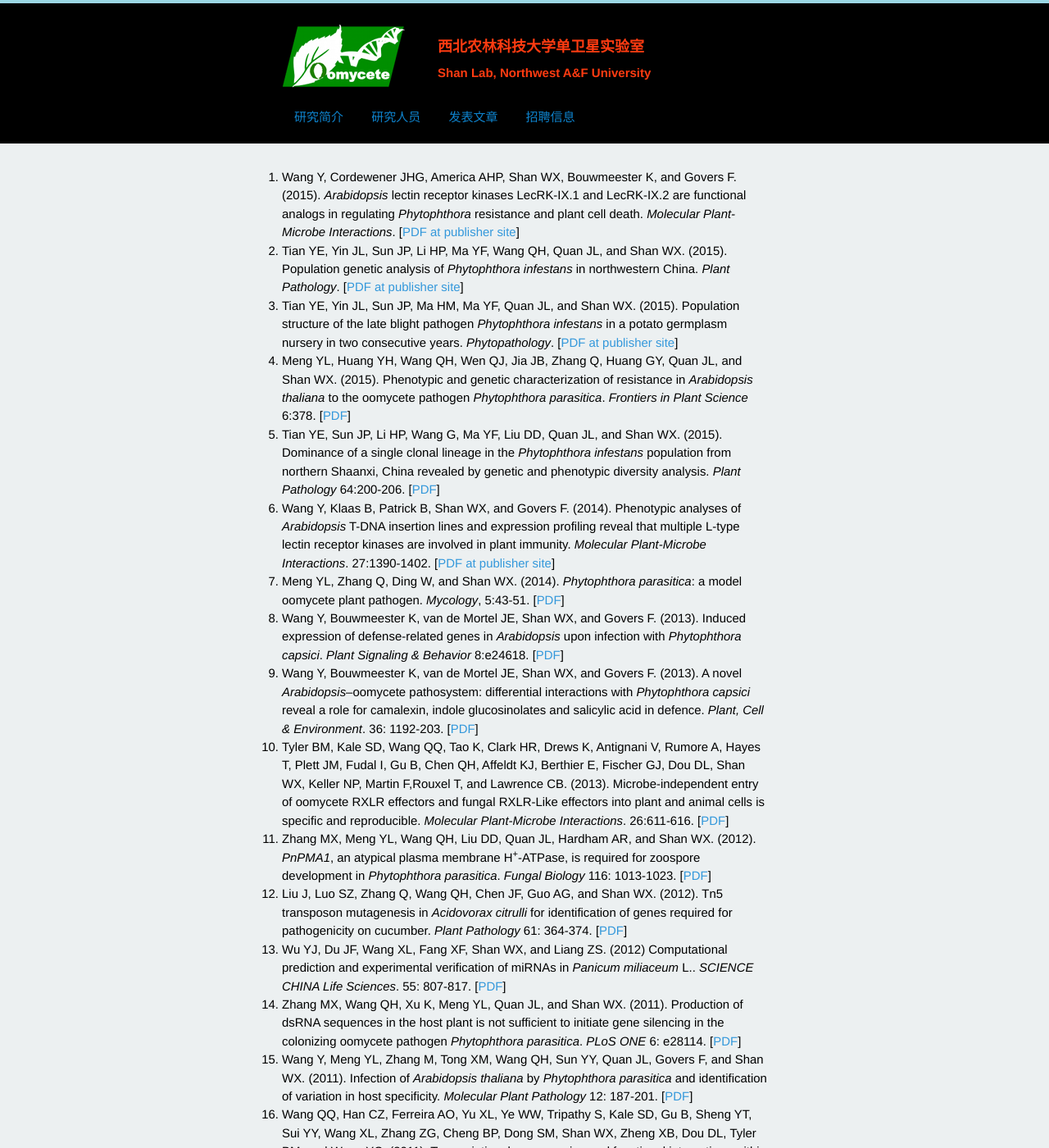
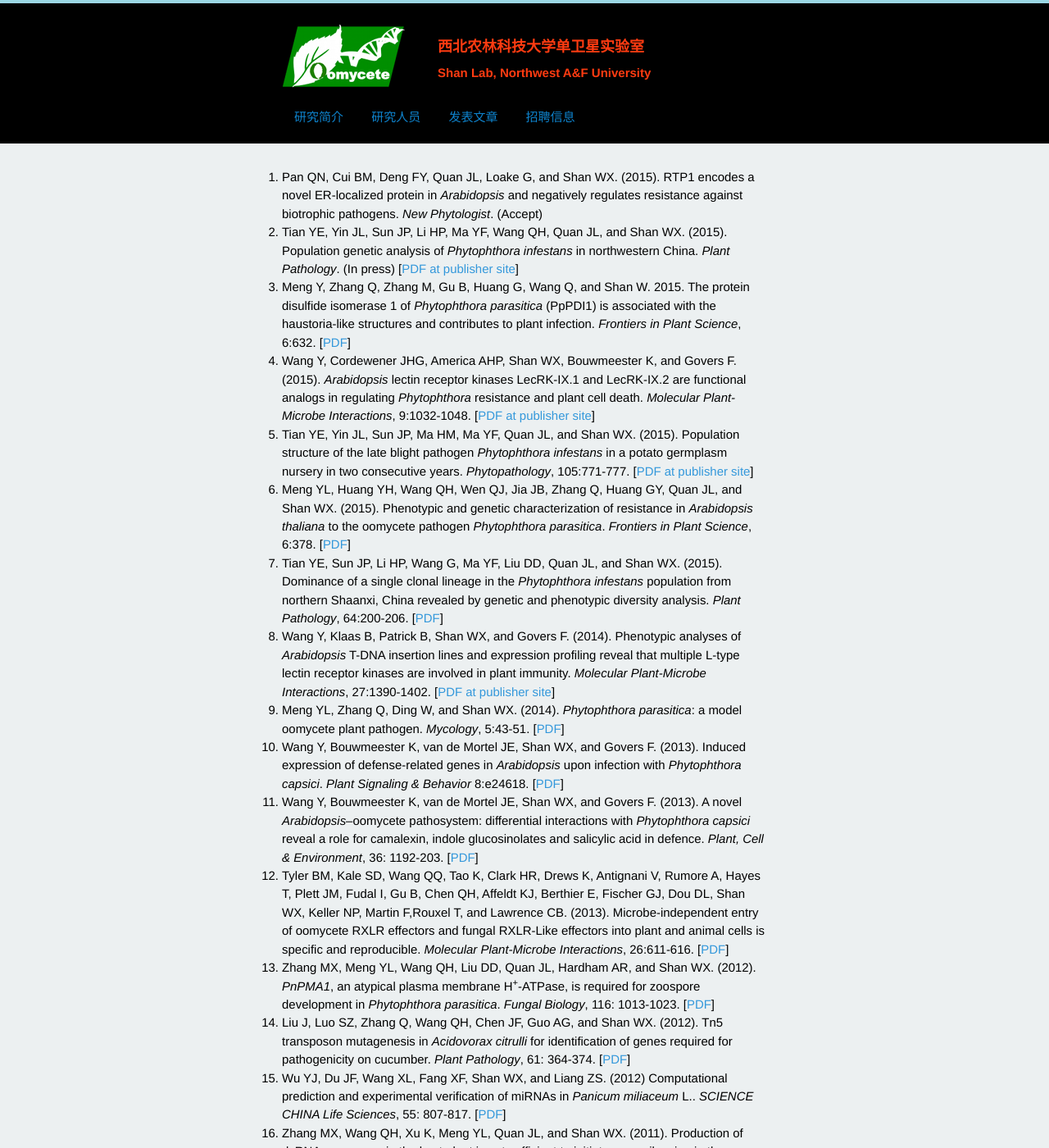
Before and after one commit to shanclub2/shanlab, a Jekyll site: the page built from publication.html, in a window 1280 px wide and 1400 px high. Shown: the whole window at 82% size. Built offline with Jekyll 4.4.1, drawn with Linux system fonts in a browser that asks for light colours; Markdown is read by kramdown in place of the engine named in the settings; a script that is not in the unit is left out; some of the changed text lies outside the part shown.

Commit message:
update pub

```diff
--- a/publication.html
+++ b/publication.html
@@ -11,27 +11,36 @@ title: 单卫星实验室
 <ol>
 
 <li>
-Wang Y, Cordewener JHG, America AHP, Shan WX, Bouwmeester K, and Govers F. (2015). <i>Arabidopsis</i> lectin receptor kinases LecRK-IX.1 and LecRK-IX.2 are functional analogs in regulating <i>Phytophthora</i> resistance and plant cell death. <i>Molecular Plant-Microbe Interactions</i>. [<a href="http://apsjournals.apsnet.org/doi/pdf/10.1094/MPMI-02-15-0025-R">PDF at publisher site</a>]
+Pan QN, Cui BM, Deng FY, Quan JL, Loake G, and Shan WX. (2015). RTP1 encodes a novel ER-localized protein in <i>Arabidopsis</i> and negatively regulates resistance against biotrophic pathogens. <i>New Phytologist</i>. (Accept)
+
 </li>
 
 <li>
-Tian YE, Yin JL, Sun JP, Li HP, Ma YF, Wang QH, Quan JL, and Shan WX. (2015). Population genetic analysis of <i>Phytophthora infestans</i> in northwestern China. <i>Plant Pathology</i>. [<a href="http://onlinelibrary.wiley.com/doi/10.1111/ppa.12392/pdf">PDF at publisher site</a>]
+Tian YE, Yin JL, Sun JP, Li HP, Ma YF, Wang QH, Quan JL, and Shan WX. (2015). Population genetic analysis of <i>Phytophthora infestans</i> in northwestern China. <i>Plant Pathology</i>. (In press) [<a href="http://onlinelibrary.wiley.com/doi/10.1111/ppa.12392/pdf">PDF at publisher site</a>]
 </li>
 
 <li>
-Tian YE, Yin JL, Sun JP, Ma HM, Ma YF, Quan JL, and Shan WX. (2015). Population structure of the late blight pathogen <i>Phytophthora infestans</i> in a potato germplasm nursery in two consecutive years. <i>Phytopathology</i>. [<a href="http://apsjournals.apsnet.org/doi/pdf/10.1094/PHYTO-03-14-0073-R">PDF at publisher site</a>]
+Meng Y, Zhang Q, Zhang M, Gu B, Huang G, Wang Q, and Shan W. 2015. The protein disulfide isomerase 1 of <i>Phytophthora parasitica</i> (PpPDI1) is associated with the haustoria-like structures and contributes to plant infection. <i>Frontiers in Plant Science</i>, 6:632. [<a href="/pdf/ylmeng2015b.pdf">PDF</a>]
 </li>
 
 <li>
-Meng YL, Huang YH, Wang QH, Wen QJ, Jia JB, Zhang Q, Huang GY, Quan JL, and Shan WX. (2015). Phenotypic and genetic characterization of resistance in <i>Arabidopsis thaliana</i> to the oomycete pathogen <i>Phytophthora parasitica</i>. <i>Frontiers in Plant Science</i> 6:378. [<a href="/pdf/ymeng2015.pdf">PDF</a>]
+Wang Y, Cordewener JHG, America AHP, Shan WX, Bouwmeester K, and Govers F. (2015). <i>Arabidopsis</i> lectin receptor kinases LecRK-IX.1 and LecRK-IX.2 are functional analogs in regulating <i>Phytophthora</i> resistance and plant cell death. <i>Molecular Plant-Microbe Interactions</i>, 9:1032-1048. [<a href="http://apsjournals.apsnet.org/doi/pdf/10.1094/MPMI-02-15-0025-R">PDF at publisher site</a>]
 </li>
 
 <li>
-Tian YE, Sun JP, Li HP, Wang G, Ma YF, Liu DD, Quan JL, and Shan WX. (2015). Dominance of a single clonal lineage in the <i>Phytophthora infestans</i> population from northern Shaanxi, China revealed by genetic and phenotypic diversity analysis. <i>Plant Pathology</i> 64:200-206. [<a href="/pdf/yetian2015.pdf">PDF</a>]
+Tian YE, Yin JL, Sun JP, Ma HM, Ma YF, Quan JL, and Shan WX. (2015). Population structure of the late blight pathogen <i>Phytophthora infestans</i> in a potato germplasm nursery in two consecutive years. <i>Phytopathology</i>, 105:771-777. [<a href="http://apsjournals.apsnet.org/doi/pdf/10.1094/PHYTO-03-14-0073-R">PDF at publisher site</a>]
 </li>
 
 <li>
-Wang Y, Klaas B, Patrick B, Shan WX, and Govers F. (2014). Phenotypic analyses of <i>Arabidopsis</i> T-DNA insertion lines and expression profiling reveal that multiple L-type lectin receptor kinases are involved in plant immunity. <i>Molecular Plant-Microbe Interactions</i>. 27:1390-1402. [<a href="http://apsjournals.apsnet.org/doi/pdf/10.1094/MPMI-06-14-0191-R">PDF at publisher site</a>]
+Meng YL, Huang YH, Wang QH, Wen QJ, Jia JB, Zhang Q, Huang GY, Quan JL, and Shan WX. (2015). Phenotypic and genetic characterization of resistance in <i>Arabidopsis thaliana</i> to the oomycete pathogen <i>Phytophthora parasitica</i>. <i>Frontiers in Plant Science</i>, 6:378. [<a href="/pdf/ylmeng2015a.pdf">PDF</a>]
+</li>
+
+<li>
+Tian YE, Sun JP, Li HP, Wang G, Ma YF, Liu DD, Quan JL, and Shan WX. (2015). Dominance of a single clonal lineage in the <i>Phytophthora infestans</i> population from northern Shaanxi, China revealed by genetic and phenotypic diversity analysis. <i>Plant Pathology</i>, 64:200-206. [<a href="/pdf/yetian2015.pdf">PDF</a>]
+</li>
+
+<li>
+Wang Y, Klaas B, Patrick B, Shan WX, and Govers F. (2014). Phenotypic analyses of <i>Arabidopsis</i> T-DNA insertion lines and expression profiling reveal that multiple L-type lectin receptor kinases are involved in plant immunity. <i>Molecular Plant-Microbe Interactions</i>, 27:1390-1402. [<a href="http://apsjournals.apsnet.org/doi/pdf/10.1094/MPMI-06-14-0191-R">PDF at publisher site</a>]
 </li>
 
 <li>
@@ -43,86 +52,85 @@ Wang Y, Bouwmeester K, van de Mortel JE, Shan WX, and Govers F. (2013). Induced
 </li>
 
 <li>
-Wang Y, Bouwmeester K, van de Mortel JE, Shan WX, and Govers F. (2013). A novel <i>Arabidopsis</i>–oomycete pathosystem: differential interactions with <i>Phytophthora capsici</i> reveal a role for camalexin, indole glucosinolates and salicylic acid in defence. <i>Plant, Cell & Environment</i>. 36: 1192-203. [<a href="/pdf/ywang2013a.pdf">PDF</a>]
+Wang Y, Bouwmeester K, van de Mortel JE, Shan WX, and Govers F. (2013). A novel <i>Arabidopsis</i>–oomycete pathosystem: differential interactions with <i>Phytophthora capsici</i> reveal a role for camalexin, indole glucosinolates and salicylic acid in defence. <i>Plant, Cell & Environment</i>, 36: 1192-203. [<a href="/pdf/ywang2013a.pdf">PDF</a>]
 </li>
 
 <li>
-Tyler BM, Kale SD, Wang QQ, Tao K, Clark HR, Drews K, Antignani V, Rumore A, Hayes T, Plett JM, Fudal I, Gu B, Chen QH, Affeldt KJ, Berthier E, Fischer GJ, Dou DL, Shan WX, Keller NP, Martin F,Rouxel T, and Lawrence CB. (2013). Microbe-independent entry of oomycete RXLR effectors and fungal RXLR-Like effectors into plant and animal cells is specific and reproducible. <i>Molecular Plant-Microbe Interactions</i>.  26:611-616. [<a href="/pdf/bmtyler2013.pdf">PDF</a>]
+Tyler BM, Kale SD, Wang QQ, Tao K, Clark HR, Drews K, Antignani V, Rumore A, Hayes T, Plett JM, Fudal I, Gu B, Chen QH, Affeldt KJ, Berthier E, Fischer GJ, Dou DL, Shan WX, Keller NP, Martin F,Rouxel T, and Lawrence CB. (2013). Microbe-independent entry of oomycete RXLR effectors and fungal RXLR-Like effectors into plant and animal cells is specific and reproducible. <i>Molecular Plant-Microbe Interactions</i>, 26:611-616. [<a href="/pdf/bmtyler2013.pdf">PDF</a>]
 </li>
 
 <li>
-Zhang MX, Meng YL, Wang QH, Liu DD, Quan JL, Hardham AR, and Shan WX. (2012). <i>PnPMA1</i>, an atypical plasma membrane H<sup>+</sup>-ATPase, is required for zoospore development in <i>Phytophthora parasitica</i>. <i>Fungal Biology</i> 116: 1013-1023. [<a href="/pdf/mxzhang2012.pdf">PDF</a>]
+Zhang MX, Meng YL, Wang QH, Liu DD, Quan JL, Hardham AR, and Shan WX. (2012). <i>PnPMA1</i>, an atypical plasma membrane H<sup>+</sup>-ATPase, is required for zoospore development in <i>Phytophthora parasitica</i>. <i>Fungal Biology</i>, 116: 1013-1023. [<a href="/pdf/mxzhang2012.pdf">PDF</a>]
 </li>
 
 <li>
-Liu J, Luo SZ, Zhang Q, Wang QH, Chen JF, Guo AG, and Shan WX. (2012). Tn5 transposon mutagenesis in <i>Acidovorax citrulli</i> for identification of genes required for pathogenicity on cucumber. <i>Plant Pathology</i> 61: 364-374. [<a href="/pdf/jliu2012.pdf">PDF</a>]
+Liu J, Luo SZ, Zhang Q, Wang QH, Chen JF, Guo AG, and Shan WX. (2012). Tn5 transposon mutagenesis in <i>Acidovorax citrulli</i> for identification of genes required for pathogenicity on cucumber. <i>Plant Pathology</i>, 61: 364-374. [<a href="/pdf/jliu2012.pdf">PDF</a>]
+</li>
+
+<li>
+Wu YJ, Du JF, Wang XL, Fang XF, Shan WX, and Liang ZS. (2012) Computational prediction and experimental verification of miRNAs in <i>Panicum miliaceum</i> L.. <i>SCIENCE CHINA Life Sciences</i>, 55: 807-817. [<a href="/pdf/yjwu2012.pdf">PDF</a>]
 </li>
 
 
 <li>
-Wu YJ, Du JF, Wang XL, Fang XF, Shan WX, and Liang ZS. (2012) Computational prediction and experimental verification of miRNAs in <i>Panicum miliaceum</i> L.. <i>SCIENCE CHINA Life Sciences</i>. 55: 807-817. [<a href="/pdf/yjwu2012.pdf">PDF</a>]
-</li>
-
-
-<li>
-Zhang MX, Wang QH, Xu K, Meng YL, Quan JL, and Shan WX. (2011). Production of dsRNA sequences in the host plant is not sufficient to initiate gene silencing in the colonizing oomycete pathogen <i>Phytophthora parasitica</i>. <i>PLoS ONE</i> 6: e28114.  [<a href="/pdf/mxzhang2011.pdf">PDF</a>]
+Zhang MX, Wang QH, Xu K, Meng YL, Quan JL, and Shan WX. (2011). Production of dsRNA sequences in the host plant is not sufficient to initiate gene silencing in the colonizing oomycete pathogen <i>Phytophthora parasitica</i>. <i>PLoS ONE</i>, 6: e28114.  [<a href="/pdf/mxzhang2011.pdf">PDF</a>]
 
 </li>
 <li>
-Wang Y, Meng YL, Zhang M, Tong XM, Wang QH, Sun YY, Quan JL, Govers F, and Shan WX. (2011). Infection of <i>Arabidopsis thaliana</i> by <i>Phytophthora parasitica</i> and identification of variation in host specificity. <i>Molecular Plant Pathology</i> 12: 187-201. [<a href="/pdf/ywang2011.pdf">PDF</a>]
+Wang Y, Meng YL, Zhang M, Tong XM, Wang QH, Sun YY, Quan JL, Govers F, and Shan WX. (2011). Infection of <i>Arabidopsis thaliana</i> by <i>Phytophthora parasitica</i> and identification of variation in host specificity. <i>Molecular Plant Pathology</i>, 12: 187-201. [<a href="/pdf/ywang2011.pdf">PDF</a>]
 
 </li>
 <li>
-Wang QQ, Han CZ, Ferreira AO, Yu XL, Ye WW, Tripathy S, Kale SD, Gu B, Sheng YT, Sui YY, Wang XL, Zhang ZG, Cheng BP, Dong SM, Shan WX, Zheng XB, Dou DL, Tyler BM, and Wang YC. (2011). Transcriptional programming and functional interactions within the <i>Phytophthora sojae</i> RXLR effector repertoire. <i>Plant Cell</i> 23: 2064-2086. [<a href="/pdf/qqwang2011.pdf">PDF</a>]
+Wang QQ, Han CZ, Ferreira AO, Yu XL, Ye WW, Tripathy S, Kale SD, Gu B, Sheng YT, Sui YY, Wang XL, Zhang ZG, Cheng BP, Dong SM, Shan WX, Zheng XB, Dou DL, Tyler BM, and Wang YC. (2011). Transcriptional programming and functional interactions within the <i>Phytophthora sojae</i> RXLR effector repertoire. <i>Plant Cell</i>, 23: 2064-2086. [<a href="/pdf/qqwang2011.pdf">PDF</a>]
 
 </li>
 <li>
-Liu TL, Ye WW, Ru YY, Yang XY, Gu B, Tao K, Lu S, Dong SM, Zheng XB, Shan WX, Wang YC, and Dou DL. (2011). Two host cytoplasmic effectors are required for pathogenesis of <i>Phytophthora sojae</i> by suppression of host defenses. <i>Plant Physiology</i> 155: 490-501. [<a href="/pdf/tlliu2011.pdf">PDF</a>]
+Liu TL, Ye WW, Ru YY, Yang XY, Gu B, Tao K, Lu S, Dong SM, Zheng XB, Shan WX, Wang YC, and Dou DL. (2011). Two host cytoplasmic effectors are required for pathogenesis of <i>Phytophthora sojae</i> by suppression of host defenses. <i>Plant Physiology</i>, 155: 490-501. [<a href="/pdf/tlliu2011.pdf">PDF</a>]
 
 </li>
 <li>
-Gu B, Kale SD, Wang QH, Wang DH, Pan QN, Cao H, Meng YL, Kang ZS, Tyler BM, and Shan WX. (2011). Rust secreted protein Ps87 is conserved in diverse fungal pathogens and contains a RXLR-like motif sufficient for translocation into plant cells. <i>PLoS ONE</i> 6:e27217. [<a href="/pdf/bgu2011.pdf">PDF</a>]
+Gu B, Kale SD, Wang QH, Wang DH, Pan QN, Cao H, Meng YL, Kang ZS, Tyler BM, and Shan WX. (2011). Rust secreted protein Ps87 is conserved in diverse fungal pathogens and contains a RXLR-like motif sufficient for translocation into plant cells. <i>PLoS ONE</i>, 6:e27217. [<a href="/pdf/bgu2011.pdf">PDF</a>]
 
 </li>
 <li>
-Narayan RD, Blackman LM, Shan WX, and Hardham AR. (2010). <i>Phytophthora nicotianae</i> transformants lacking dynein light chain 1 produce non-flagellate zoospores. <i>Fungal Genetics and Biology</i> 47: 663-671. [<a href="/pdf/rdnarayan2010.pdf">PDF</a>]
+Narayan RD, Blackman LM, Shan WX, and Hardham AR. (2010). <i>Phytophthora nicotianae</i> transformants lacking dynein light chain 1 produce non-flagellate zoospores. <i>Fungal Genetics and Biology</i>, 47: 663-671. [<a href="/pdf/rdnarayan2010.pdf">PDF</a>]
 
 </li>
 <li>
-Kale SD, Gu B, Capelluto DGS, Dou D, Feldman E, Rumore A, Arredondo FD, Hanlon R, Fudal I, Rouxel T, Lawrence CB, Shan WX, and Tyler BM. (2010). External lipid PI3P mediates entry of eukaryotic pathogen effectors into plant and animal host cells. <i>Cell</i> 142:284-295. [<a href="/pdf/sdkale2010.pdf">PDF</a>]
+Kale SD, Gu B, Capelluto DGS, Dou D, Feldman E, Rumore A, Arredondo FD, Hanlon R, Fudal I, Rouxel T, Lawrence CB, Shan WX, and Tyler BM. (2010). External lipid PI3P mediates entry of eukaryotic pathogen effectors into plant and animal host cells. <i>Cell</i>, 142:284-295. [<a href="/pdf/sdkale2010.pdf">PDF</a>]
 
 </li>
 <li>
-Gan PHP, Shan WX, Blackman LM, and Hardham AR. (2009). Characterization of cyclophilin-encoding genes in <i>Phytophthora</i>. <i>Molecular Genetics and Genomics</i> 281: 565-578. [<a href="/pdf/phpgan2009.pdf">PDF</a>]
+Gan PHP, Shan WX, Blackman LM, and Hardham AR. (2009). Characterization of cyclophilin-encoding genes in <i>Phytophthora</i>. <i>Molecular Genetics and Genomics</i>, 281: 565-578. [<a href="/pdf/phpgan2009.pdf">PDF</a>]
 
 </li>
 <li>
-Shan WX, Liu J, and Hardham AR. (2006). <i>Phytophthora nicotianae</i> <i>PnPMA1</i> encodes an atypical plasma membrane H<sup>+</sup>-ATPase that is functional in yeast and developmentally regulated. <i>Fungal Genetics and Biology</i> 43: 583-592. [<a href="/pdf/wxshan2006.pdf">PDF</a>]
+Shan WX, Liu J, and Hardham AR. (2006). <i>Phytophthora nicotianae</i> <i>PnPMA1</i> encodes an atypical plasma membrane H<sup>+</sup>-ATPase that is functional in yeast and developmentally regulated. <i>Fungal Genetics and Biology</i>, 43: 583-592. [<a href="/pdf/wxshan2006.pdf">PDF</a>]
 
 </li>
 <li>
-Shan WX, Marshall JS, and Hardham AR. (2004). Gene expression in germinated cysts of <i>Phytophthora nicotianae</i>. <i>Molecular Plant Pathology</i> 5: 317-330. [<a href="/pdf/wxshan2004c.pdf">PDF</a>]
+Shan WX, Marshall JS, and Hardham AR. (2004). Gene expression in germinated cysts of <i>Phytophthora nicotianae</i>. <i>Molecular Plant Pathology</i>, 5: 317-330. [<a href="/pdf/wxshan2004c.pdf">PDF</a>]
 
 </li>
 <li>
-Shan WX, and Hardham AR. (2004). Construction of a bacterial artificial chromosome library, determination of genome size, and characterization of an <i>Hsp70</i> gene family in <i>Phytophthora nicotianae</i>. <i>Fungal Genetics and Biology</i> 41: 369-380. [<a href="/pdf/wxshan2004b.pdf">PDF</a>]
+Shan WX, and Hardham AR. (2004). Construction of a bacterial artificial chromosome library, determination of genome size, and characterization of an <i>Hsp70</i> gene family in <i>Phytophthora nicotianae</i>. <i>Fungal Genetics and Biology</i>, 41: 369-380. [<a href="/pdf/wxshan2004b.pdf">PDF</a>]
 </li>
 <li>
-Shan WX, Cao M, Dan LU, and Tyler BM. (2004). The <i>Avr1b</i> locus of <i>Phytophthora sojae</i> encodes an elicitor and a regulator required for avirulence on soybean plants carrying resistance gene <i>Rps1b</i>. <i>Molecular Plant-Microbe Interactions</i> 17:394-403. [<a href="/pdf/wxshan2004a.pdf">PDF</a>]
+Shan WX, Cao M, Dan LU, and Tyler BM. (2004). The <i>Avr1b</i> locus of <i>Phytophthora sojae</i> encodes an elicitor and a regulator required for avirulence on soybean plants carrying resistance gene <i>Rps1b</i>. <i>Molecular Plant-Microbe Interactions</i>, 17:394-403. [<a href="/pdf/wxshan2004a.pdf">PDF</a>]
 </li>
 
 <li>
-Chamnanpunt J, Shan WX, and Tyler BM. (2001). High frequency mitotic gene conversion in genetic hybrids of the oomycete <i>Phytophthora sojae</i>. <i>Proceedings of the National Academy of Sciences of the United States of America</i> 98: 14530-14535. [<a href="/pdf/jchamnanpunt2001.pdf">PDF</a>]
+Chamnanpunt J, Shan WX, and Tyler BM. (2001). High frequency mitotic gene conversion in genetic hybrids of the oomycete <i>Phytophthora sojae</i>. <i>Proceedings of the National Academy of Sciences of the United States of America</i>, 98: 14530-14535. [<a href="/pdf/jchamnanpunt2001.pdf">PDF</a>]
 </li>
 
 <li>
-刘秋萍，曹华，姚茂金，马英，邓斌生，单卫星. (2010). 拟南芥与大豆疫霉菌的非寄主互作及一个感病突变体的遗传分析. <i>植物学报</i> 45(5)：548-555. [<a href="/pdf/qpliu2010.pdf">PDF</a>]
+刘秋萍，曹华，姚茂金，马英，邓斌生，单卫星. (2010). 拟南芥与大豆疫霉菌的非寄主互作及一个感病突变体的遗传分析. <i>植物学报</i>，45(5)：548-555. [<a href="/pdf/qpliu2010.pdf">PDF</a>]
 </li>
 <li>
-殷丽华，王秦虎，宁峰，朱晓莹，左豫虎，单卫星. (2010). 大豆疫霉菌一个DNA指纹分析重复序列探针的鉴定.<i>微生物学报</i> 50(4)：524-529. [<a href="/pdf/lhyin2010.pdf">PDF</a>]
+殷丽华，王秦虎，宁峰，朱晓莹，左豫虎，单卫星. (2010). 大豆疫霉菌一个DNA指纹分析重复序列探针的鉴定.<i>微生物学报</i>，50(4)：524-529. [<a href="/pdf/lhyin2010.pdf">PDF</a>]
 </li>
 <li>
-哈霞,胡中慧,王蕾,权军利,单卫星. (2010)．大豆疫霉菌的EMS化学诱变. <i>菌物学报</i> 29(2)：222-227. [<a href="/pdf/xha2010.pdf">PDF</a>]
+哈霞，胡中慧，王蕾，权军利，单卫星. (2010)．大豆疫霉菌的EMS化学诱变. <i>菌物学报</i>，29(2)：222-227. [<a href="/pdf/xha2010.pdf">PDF</a>]
 </li>
 
 </ol>
```
Also changed, not shown: 2 other files.
